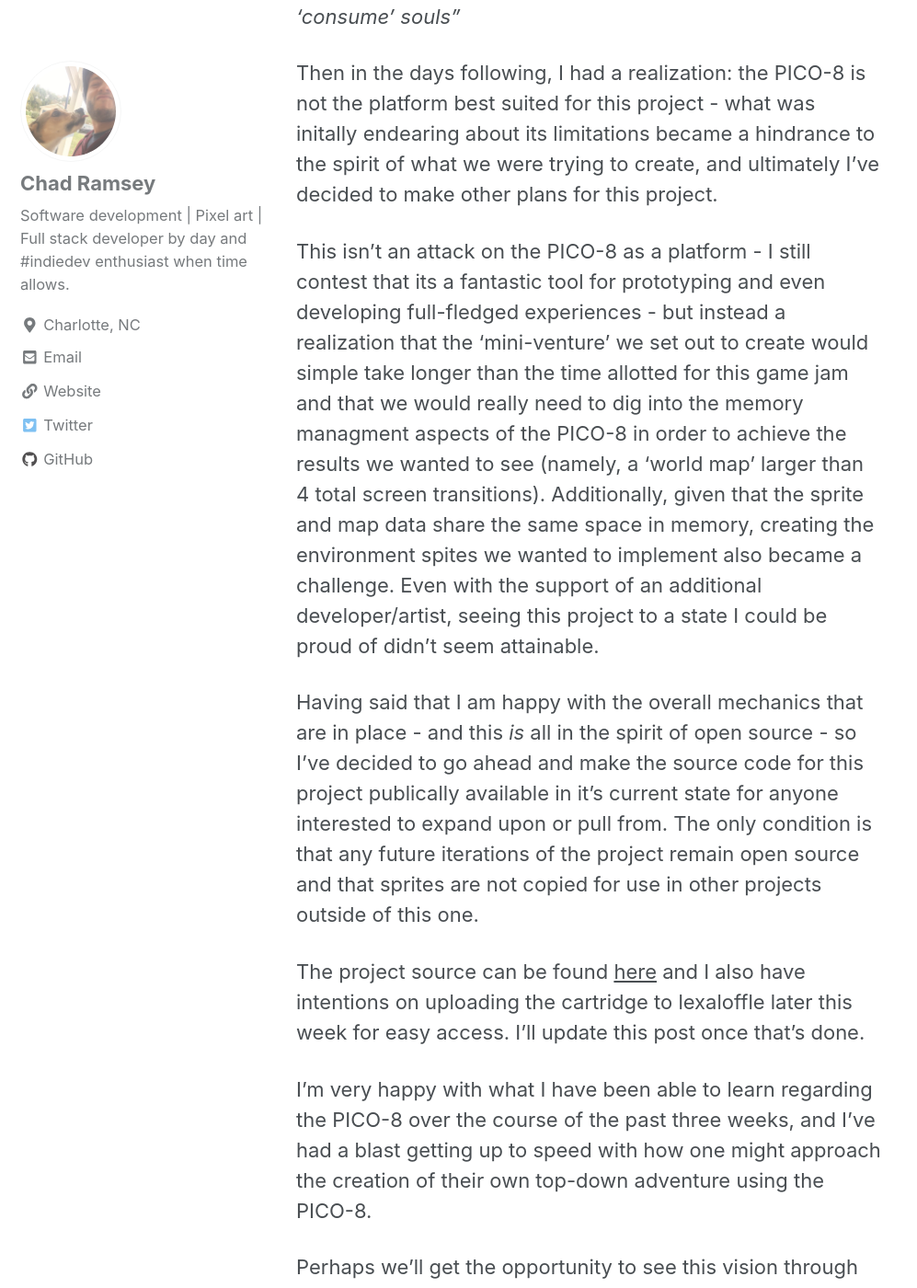
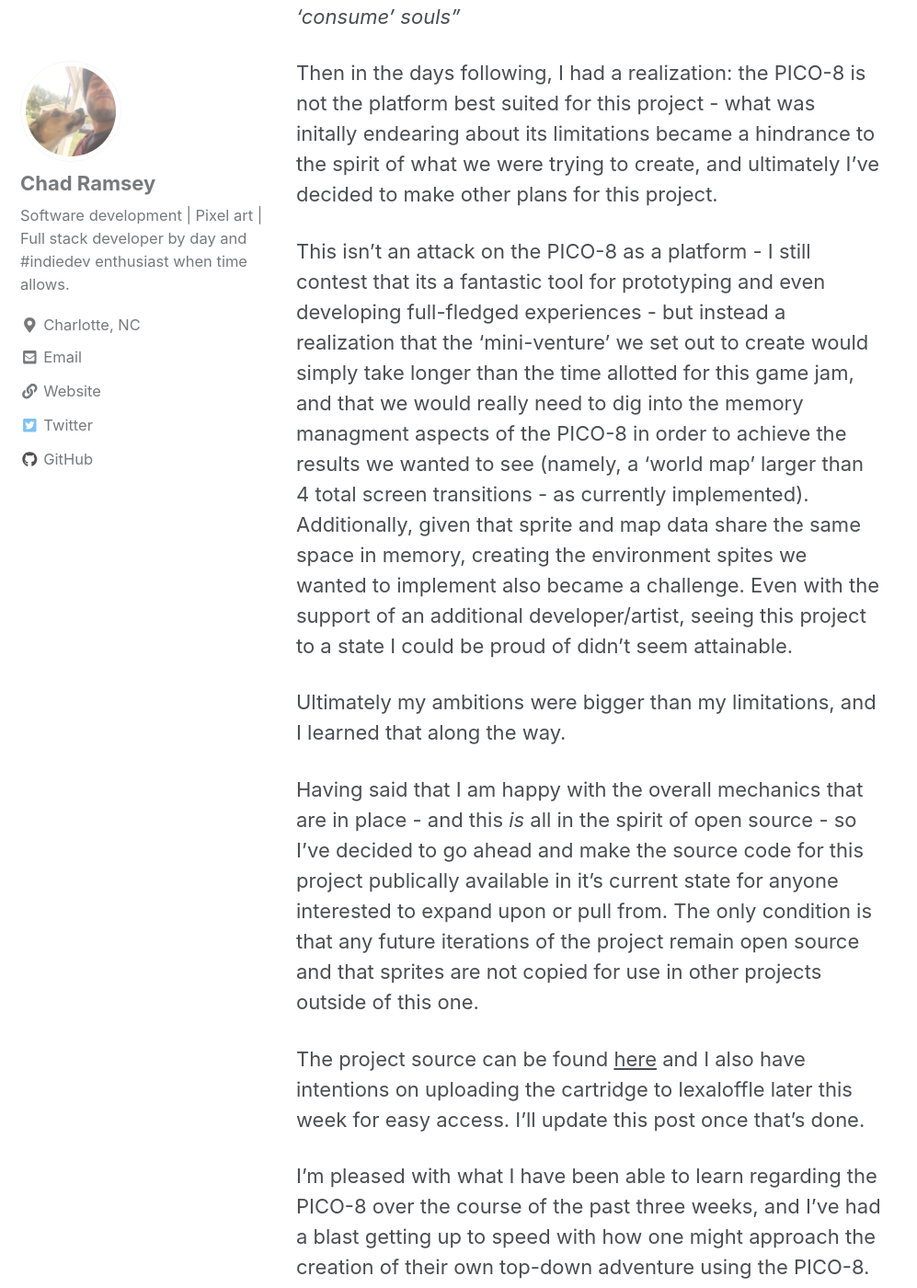
Before and after one commit to chadramsey/chadramsey.github.io, a Jekyll site: the page built from _posts/2018-11-26-pico8-game-jam-three.md, in a window 1280 px wide and 1400 px high, scrolled down 809 px. Shown: the whole window at 92% size, without its empty margins (0-997 px from the left). Built offline with Jekyll 4.4.1, drawn with Linux system fonts in a browser that asks for light colours; cached includes are drawn as plain includes; nearby versions of some CDN libraries.

Commit message:
Updates to post

```diff
--- a/_posts/2018-11-26-pico8-game-jam-three.md
+++ b/_posts/2018-11-26-pico8-game-jam-three.md
@@ -18,10 +18,13 @@
 a hindrance to the spirit of what we were trying to create, and ultimately I've decided to make other plans for this project.
 
 This isn't an attack on the PICO-8 as a platform - I still contest that its a fantastic tool for prototyping and even developing full-fledged
-experiences - but instead a realization that the 'mini-venture' we set out to create would simple take longer than the time allotted for this game jam
+experiences - but instead a realization that the 'mini-venture' we set out to create would simply take longer than the time allotted for this game jam,
 and that we would really need to dig into the memory managment aspects of the PICO-8 in order to achieve the results we wanted to see (namely, a 'world map'
-larger than 4 total screen transitions). Additionally, given that the sprite and map data share the same space in memory, creating the environment spites we wanted
-to implement also became a challenge. Even with the support of an additional developer/artist, seeing this project to a state I could be proud of didn't seem attainable.
+larger than 4 total screen transitions - as currently implemented). Additionally, given that sprite and map data share the same space in memory, creating the
+environment spites we wanted to implement also became a challenge. Even with the support of an additional developer/artist, seeing this project to a state I
+could be proud of didn't seem attainable.
+
+Ultimately my ambitions were bigger than my limitations, and I learned that along the way.
 
 Having said that I am happy with the overall mechanics that are in place - and this *is* all in the spirit of open source - so I've decided to go ahead and make the
 source code for this project publically available in it's current state for anyone interested to expand upon or pull from. The only condition is that any future
@@ -30,7 +33,7 @@
 The project source can be found [here](https://github.com/chadramsey/pico8-akuma) and I also have intentions on uploading the cartridge to lexaloffle later
 this week for easy access. I'll update this post once that's done.
 
-I'm very happy with what I have been able to learn regarding the PICO-8 over the course of the past three weeks, and I've had a blast getting up to
+I'm pleased with what I have been able to learn regarding the PICO-8 over the course of the past three weeks, and I've had a blast getting up to
 speed with how one might approach the creation of their own top-down adventure using the PICO-8.
 
 Perhaps we'll get the opportunity to see this vision through more completely in the future, with an expanded color palette and fewer limitations,
```
